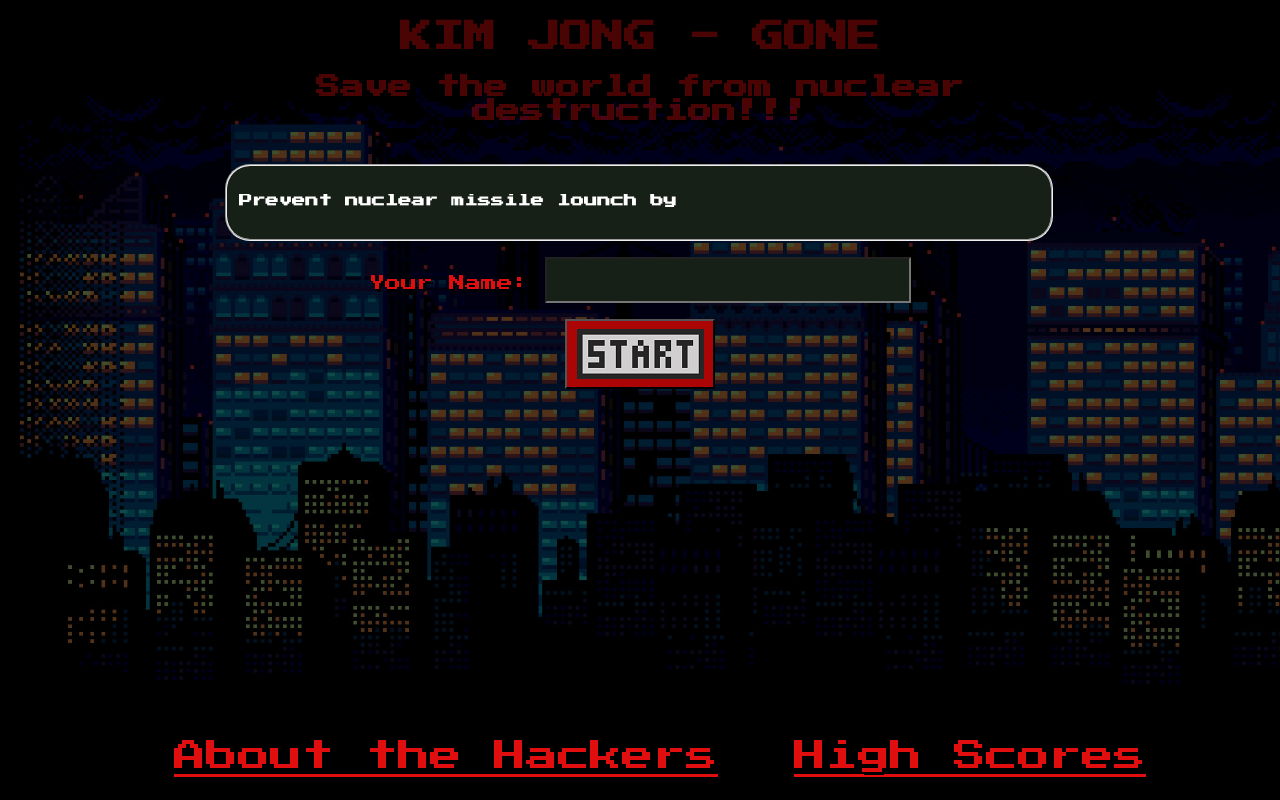
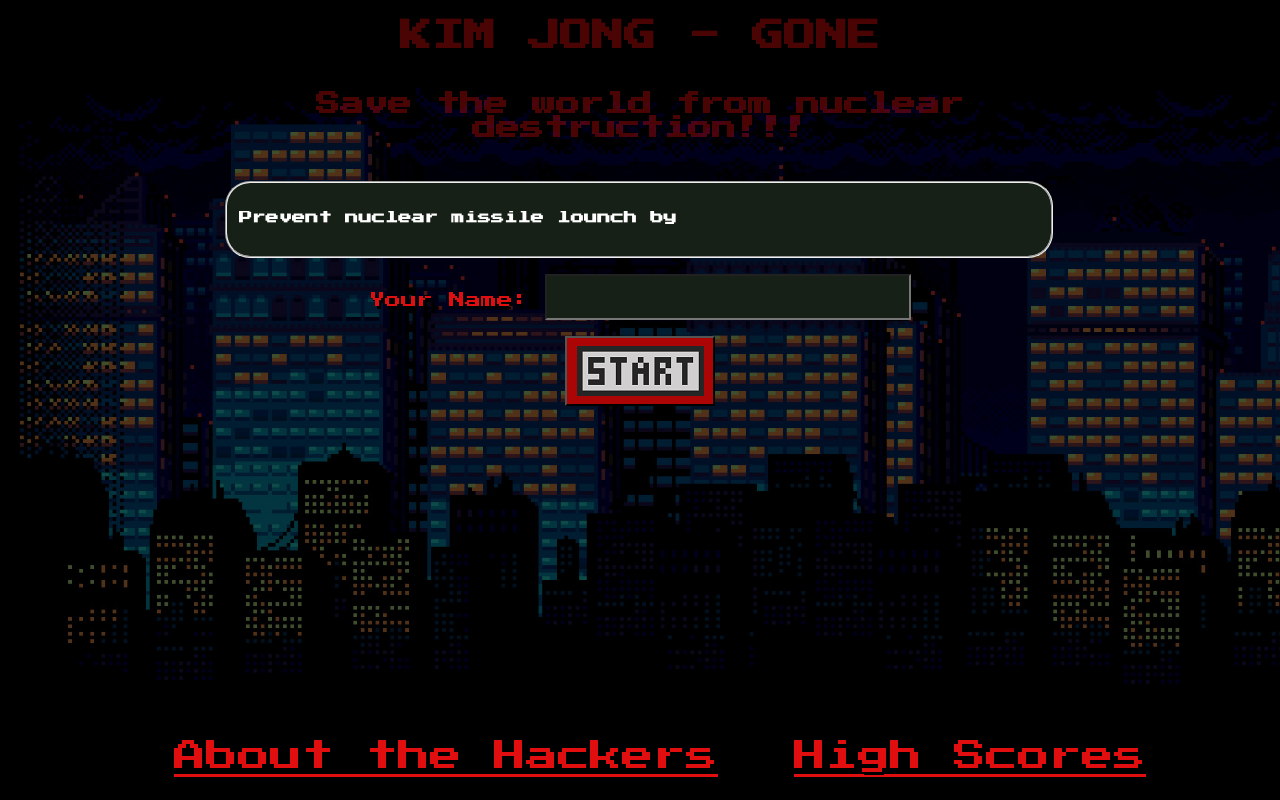
Before and after one commit to cold-war-clique/simon-game, a plain HTML site: page index.html in a window 1280 px wide. Drawn offline with Linux system fonts and the light colour scheme.

Commit message:
did some more css to the main

```diff
--- a/styles/main.css
+++ b/styles/main.css
@@ -9,7 +9,7 @@ body {
     font-family: 'Press Start 2P', cursive;
 }
 .body{
-    background-color: rgb(0, 0, 0) !important;
+    background-color: rgba(0, 0, 0, 0.685) !important;
     min-height: 100vh;
 }
 header, label {
@@ -36,3 +36,7 @@ footer {
     /* background-color: rgb(73, 85, 75); */
     padding: 20px;
 }
+h1{
+    margin: 0;
+    padding: 20px;
+}
```
